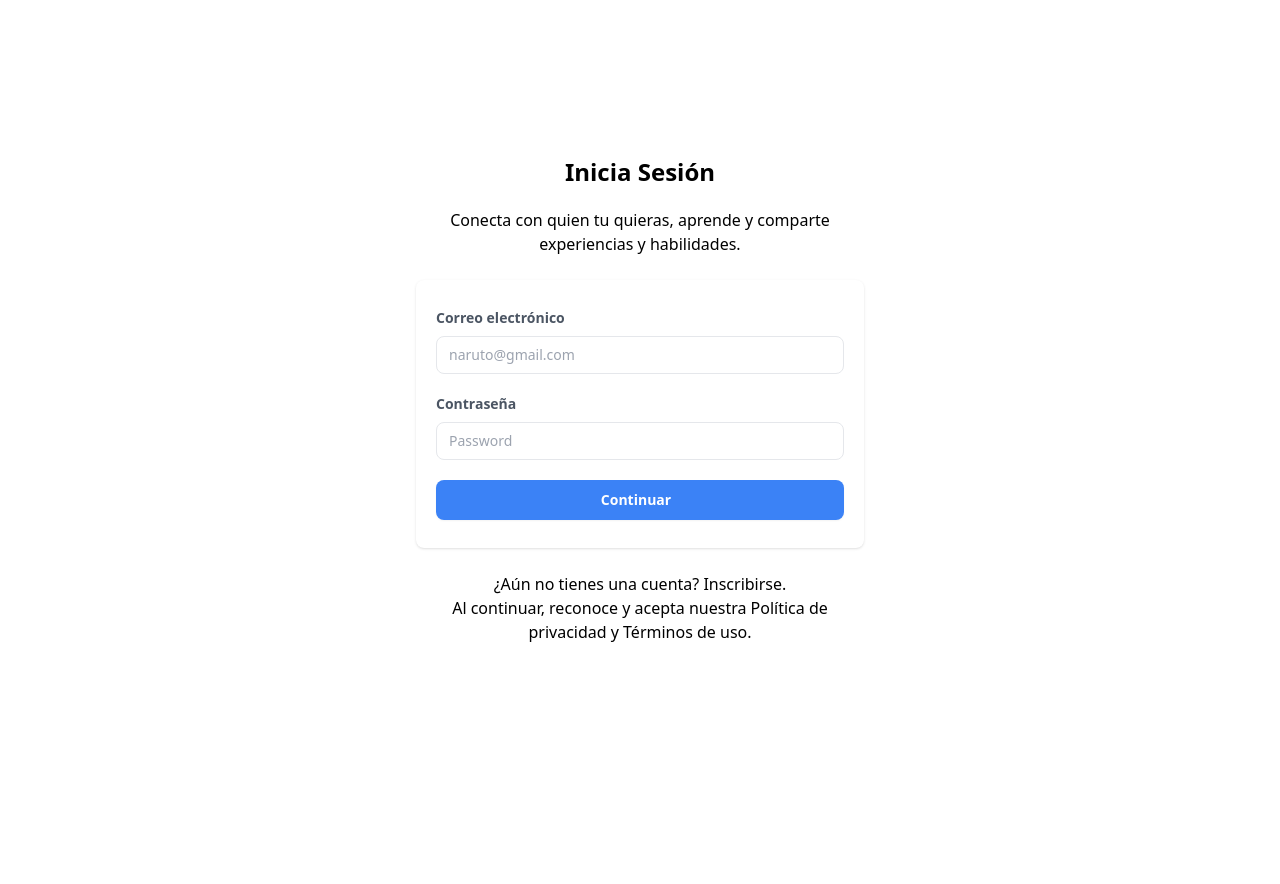
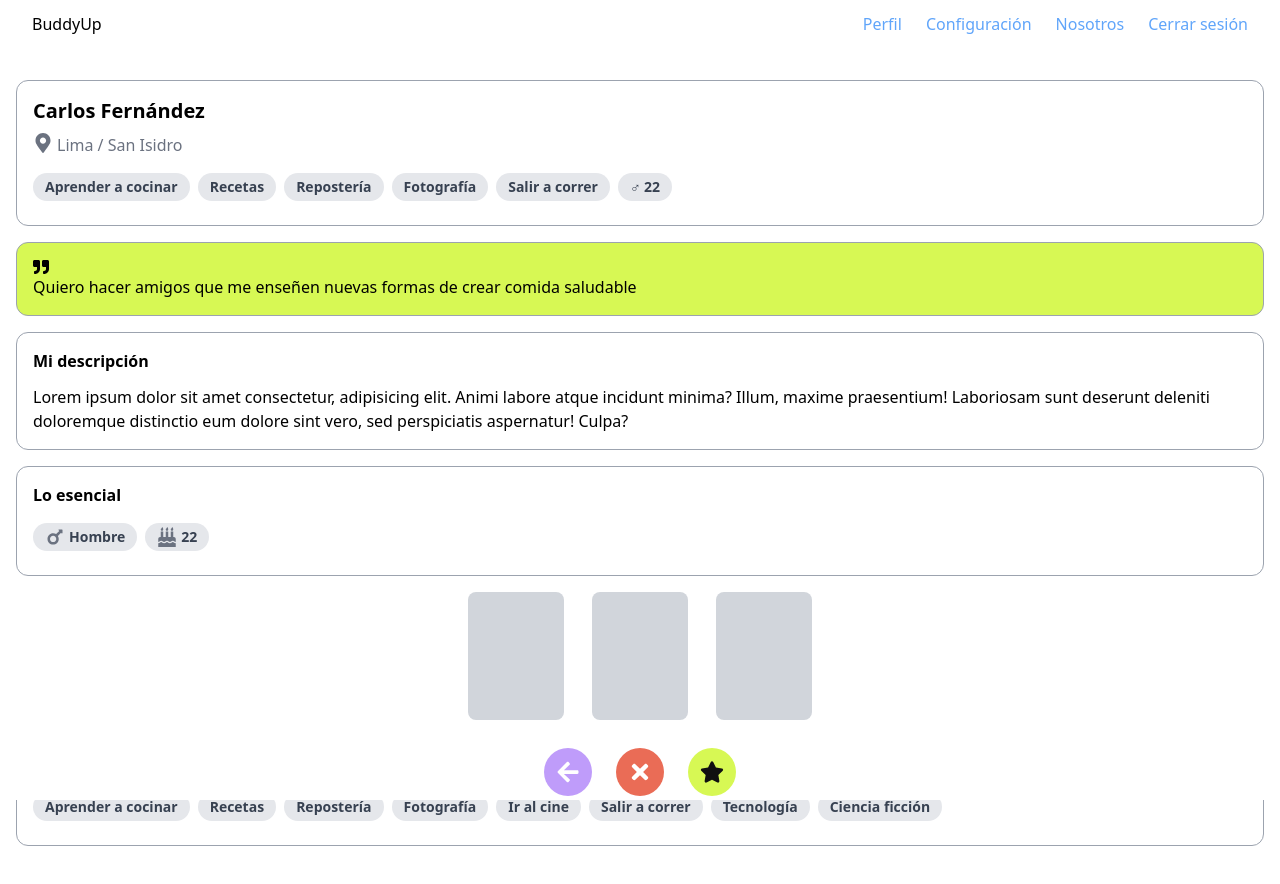
Before and after one commit to No-Country/s9-06-m-csharp, a React (Vite) app in the folder client/: page / in a window 1280 px wide. Shown: the top 884 px of the page. Before the commit the page ends 800 px from the top, so only its background shows below. Built offline with nearby package versions, Linux system fonts and the light colour scheme.

Commit message:
Arreglos en el swipe

```diff
--- a/client/src/App.jsx
+++ b/client/src/App.jsx
@@ -8,7 +8,7 @@ function App() {
 
 	return (
 		<Routes>
-			<Route path="/" element={user ? <Swipe /> : <Login />} />
+			<Route path="/" element={<Swipe />} />
 			<Route path="/login" element={user ? <Swipe /> : <Login />} />
 			<Route path="/register" element={user ? <Swipe /> : <Register />} />
 			<Route path="*" element={<Navigate replace={true} to="/" />} />
--- /dev/null
+++ b/client/src/Components/BtnBack/BtnBack.jsx
@@ -0,0 +1,12 @@
+import React from 'react';
+import { FaArrowLeft } from 'react-icons/fa';
+
+const BtnBack = () => {
+  return (
+    <button className="flex items-center justify-center w-12 h-12 bg-[#BF9CFA] rounded-full text-white focus:outline-none">
+      <FaArrowLeft className="text-2xl" />
+    </button>
+  );
+};
+
+export default BtnBack;
--- a/client/src/Components/BtnStar/BtnStar.jsx
+++ b/client/src/Components/BtnStar/BtnStar.jsx
@@ -3,8 +3,8 @@ import { FaStar } from 'react-icons/fa';
 
 const BtnStar = () => {
   return (
-    <button className="flex items-center justify-center w-12 h-12 bg-green-500 rounded-full text-white focus:outline-none">
-      <FaStar className="text-2xl" />
+    <button className="flex items-center justify-center w-12 h-12 bg-[#D7F854] rounded-full text-white focus:outline-none">
+      <FaStar className="text-2xl text-black" />
     </button>
   );
 };
--- a/client/src/Components/BtnX/BtnX.jsx
+++ b/client/src/Components/BtnX/BtnX.jsx
@@ -3,7 +3,7 @@ import { FaTimes } from 'react-icons/fa';
 
 const BtnX = () => {
   return (
-    <button className="flex items-center justify-center w-12 h-12 bg-red-500 rounded-full text-white focus:outline-none">
+    <button className="flex items-center justify-center w-12 h-12 bg-[#EA6C56] rounded-full text-white focus:outline-none">
       <FaTimes className="text-2xl" />
     </button>
   );
--- a/client/src/Components/MatchButtons/MatchButtons.jsx
+++ b/client/src/Components/MatchButtons/MatchButtons.jsx
@@ -1,13 +1,15 @@
 import BtnX from '../BtnX/BtnX.jsx'
 import BtnStar from '../BtnStar/BtnStar.jsx'
+import BtnBack from '../BtnBack/BtnBack.jsx'
 
-const MatchButtons = () =>{
-    return(
-        <div className='flex justify-between mx-6 space-x-6 pt-3'>
-        <BtnX />
-        <BtnStar />
-    </div>
-    )
+const MatchButtons = () => {
+	return (
+		<div className='flex justify-between mx-6 space-x-6 pt-3'>
+			<BtnBack />
+			<BtnX />
+			<BtnStar />
+		</div>
+	)
 }
 
 export default MatchButtons
--- a/client/src/Components/PerfilSwipe/PerfilSwipe.jsx
+++ b/client/src/Components/PerfilSwipe/PerfilSwipe.jsx
@@ -1,31 +1,49 @@
 import React from 'react'
-import {FaMapMarkerAlt, FaQuoteRight, FaMars, FaBirthdayCake} from 'react-icons/fa'
+import {
+	FaMapMarkerAlt,
+	FaQuoteRight,
+	FaMars,
+	FaBirthdayCake,
+} from 'react-icons/fa'
 import Tag from '../Tag/Tag.jsx'
 
 const PerfilSwipe = () => {
+	const tagsArriba = [
+		'Aprender a cocinar',
+		'Recetas',
+		'Repostería',
+		'Fotografía',
+		'Salir a correr',
+		'♂ 22',
+	]
+	const interesesAbajo = [
+		'Aprender a cocinar',
+		'Recetas',
+		'Repostería',
+		'Fotografía',
+		'Ir al cine',
+		'Salir a correr',
+		'Tecnología',
+		'Ciencia ficción',
+	]
+
 	return (
 		<>
 			<div className='bg-white border border-gray-400 rounded-xl p-4 m-4'>
 				<div className='flex items-start'>
-						<div className='w-12 h-12 rounded-full bg-gray-300'></div>
-						<div className='ml-4'>
 					<h1 className='text-xl font-bold'>Carlos Fernández</h1>
-							<div className='flex items-center mt-2'>
+				</div>
+				<div className='flex items-start mt-2'>
 					<FaMapMarkerAlt className='w-5 h-5 text-gray-500 mr-1' />
 					<p className='text-gray-500'>Lima / San Isidro</p>
 				</div>
+				<div className='mt-4'>
+					{tagsArriba.map((tag, index) => (
+						<Tag key={index} text={tag} />
+					))}
 				</div>
 			</div>
-					<div className='mt-4'>
-						<Tag text='Aprender a cocinar' />
-						<Tag text='Recetas' />
-						<Tag text='Repostería' />
-						<Tag text='Fotografía' />
-						<Tag text='Salir a correr' />
-						<Tag text='♂ 22' />
-					</div>
-				</div>
-				<div className='bg-white border border-gray-400 rounded-xl p-4 m-4'>
+			<div className='bg-[#D7F854] border border-gray-400 rounded-xl p-4 m-4'>
 				<FaQuoteRight />
 				<div className='flex items-start'>
 					<p>
@@ -39,9 +57,9 @@ const PerfilSwipe = () => {
 				<div className='flex items-start'>
 					<p>
 						Lorem ipsum dolor sit amet consectetur, adipisicing elit. Animi
-							labore atque incidunt minima? Illum, maxime praesentium!
-							Laboriosam sunt deserunt deleniti doloremque distinctio eum dolore
-							sint vero, sed perspiciatis aspernatur! Culpa?
+						labore atque incidunt minima? Illum, maxime praesentium! Laboriosam
+						sunt deserunt deleniti doloremque distinctio eum dolore sint vero,
+						sed perspiciatis aspernatur! Culpa?
 					</p>
 				</div>
 			</div>
@@ -74,14 +92,9 @@ const PerfilSwipe = () => {
 			<div className='bg-white border border-gray-400 rounded-xl p-4 mx-4 mt-4'>
 				<p className='font-bold'>Mis intereses</p>
 				<div className='mt-4'>
-						<Tag text='Aprender a cocinar' />
-						<Tag text='Recetas' />
-						<Tag text='Repostería' />
-						<Tag text='Fotografía' />
-						<Tag text='Ir al cine' />
-						<Tag text='Salir a correr' />
-						<Tag text='Tecnología' />
-						<Tag text='Ciencia ficción' />
+					{interesesAbajo.map((interes, index) => (
+						<Tag key={index} text={interes} />
+					))}
 				</div>
 			</div>
 		</>
--- a/client/src/Components/Tag/Tag.jsx
+++ b/client/src/Components/Tag/Tag.jsx
@@ -1,9 +1,9 @@
 import React from 'react';
 
-const Tag = ({text}) => {
+const Tag = ({ text }) => {
   return (
-    <div className="bg-gray-200 text-gray-800 inline-block px-2 py-1 rounded-md mr-2 mb-2">
-      <span className="text-sm font-medium">{text}</span>
+    <div className='inline-block bg-gray-200 px-3 py-1 rounded-full text-sm font-semibold text-gray-700 mr-2 mb-2 hover:bg-[#D7F854]'>
+      {text}
     </div>
   );
 };
```
Lines whose indentation alone changed are shown as unchanged.
